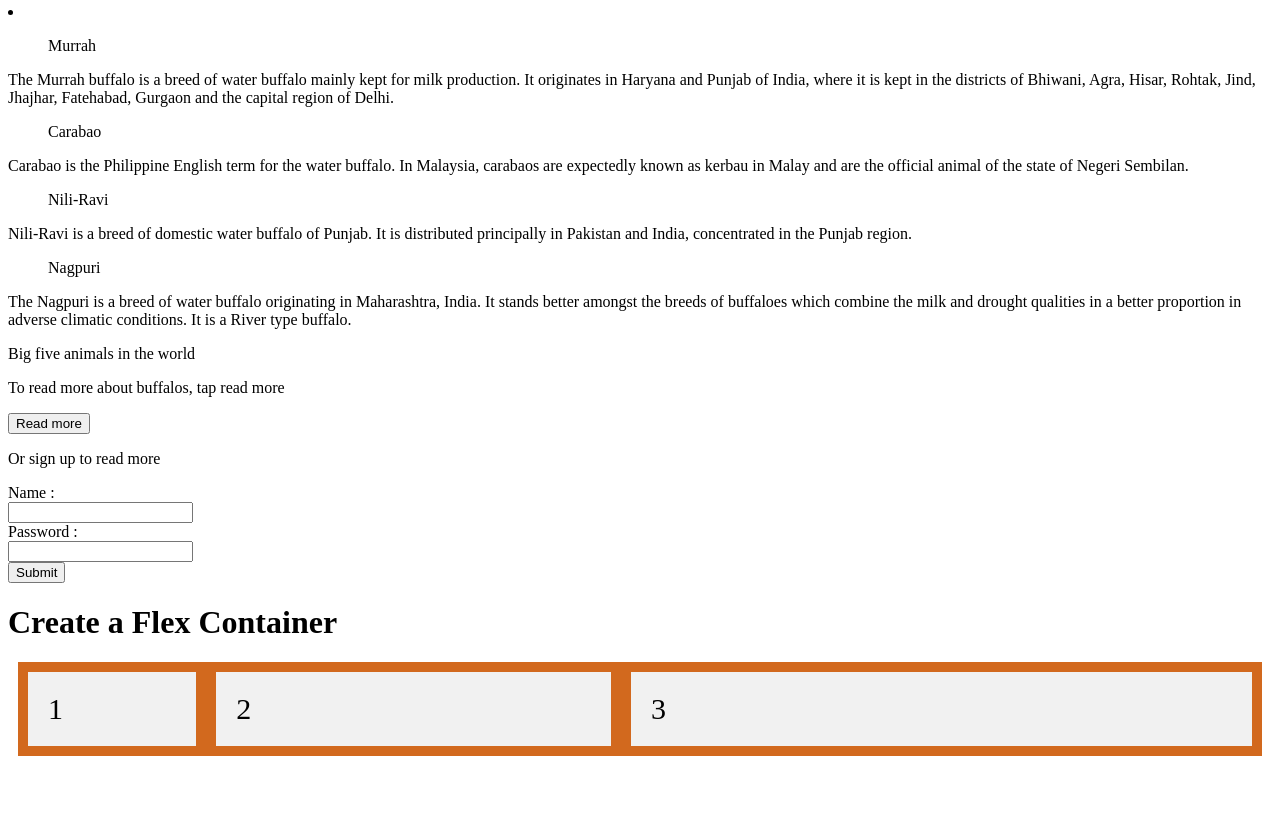
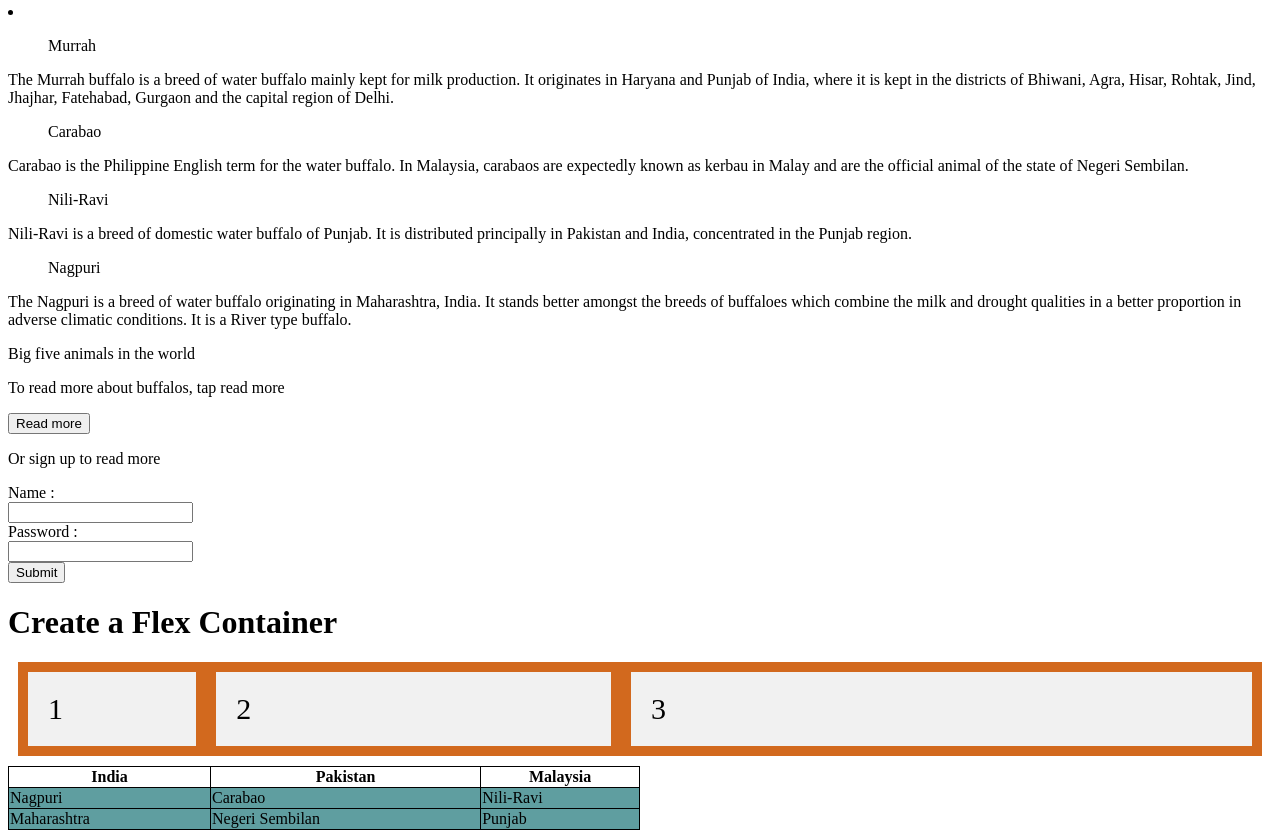
Before and after one commit to tutich/p2, a plain HTML site: page index.html in a window 1280 px wide. Shown: the part 415-1253 px from the top of the page. Before the commit the page ends 1189 px from the top, so only its background shows below. Drawn offline with Linux system fonts and the light colour scheme.

Commit message:
CSS tables

```diff
--- a/buff.css
+++ b/buff.css
@@ -12,6 +12,9 @@
     height: 100px;
     width: 100px;
     opacity: 0.5;
+    li{
+        list-style-type: none;
+    }
 }
 button:hover{
     background-color: aqua;
@@ -38,3 +41,17 @@ button:hover{
     @media only screen and(min-width: 400px) {
 
     }
+    table{
+        border-collapse: collapse;
+        width: 50%;
+    }
+    tr th{
+        border: 1px solid;
+border-collapse: collapse;
+    }
+    tr td{
+        border: 1px solid;
+    }
+    td{
+        background-color: cadetblue;
+    }
--- a/index.html
+++ b/index.html
@@ -52,7 +52,21 @@
     <div style="flex-grow: 5;">3</div>
   </div>
   <table>
-
+<tr>
+    <th>India</th>
+    <th>Pakistan</th>
+    <th>Malaysia</th>
+</tr>
+<tr>
+    <td>Nagpuri</td>
+    <td>Carabao</td>
+    <td>Nili-Ravi</td>
+</tr>
+<tr>
+    <td>Maharashtra</td>
+    <td>Negeri Sembilan</td>
+    <td>Punjab</td>
+</tr>
   </table>
   <div id="clearfix"></div>
 
```
